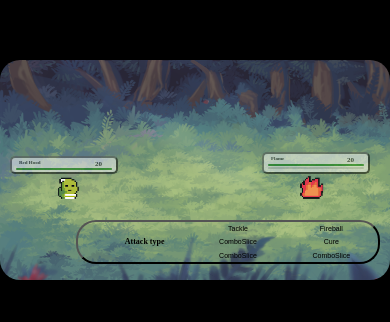
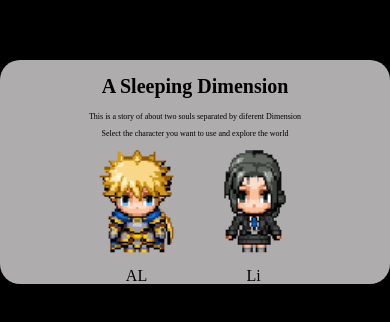
Before and after one commit to 4kiUta/RPG_Game_0.0, a plain HTML site: page index.html in a window 390 px wide. Shown: the part 250-572 px from the top of the page. Drawn offline with nearby package versions, Linux system fonts and the light colour scheme.

Commit message:
updated responsive firste intro sceen

```diff
--- a/src/index.js
+++ b/src/index.js
@@ -467,20 +467,20 @@ window.addEventListener("keyup", (event) => {
 
 
 
-// let clicked = false;
-// addEventListener("click", () => {
-//     if (!clicked) {
-//         document.querySelector('#playerSelection').style.display = 'block'
-//         startgame()
-//         animate()
-//         clicked = true;
+let clicked = false;
+addEventListener("click", () => {
+    if (!clicked) {
+        document.querySelector('#playerSelection').style.display = 'block'
+        startgame()
+        animate()
+        clicked = true;
 
-//     }
-// })
+    }
+})
 
-// document.querySelector('#playerSelection').style.display = 'block'
-// startgame()
-// animate()
+document.querySelector('#playerSelection').style.display = 'block'
+startgame()
+animate()
 
-initBattle()
-animateBattle()
+// initBattle()
+// animateBattle()
--- a/styles/style.css
+++ b/styles/style.css
@@ -317,6 +317,27 @@ label {
 
 @media (min-width: 350px) and (max-width: 750px) {
 
+    #mainTitle {
+        text-align: center;
+        font-size: 20px;
+        margin-top: 15px;
+        margin-bottom: 14px;
+    }
+
+    #prologueText p {
+        font-size: 8px;
+    }
+
+
+    #choosePlayer {
+        display: flex;
+        align-items: center;
+        justify-content: center;
+        height: 50%;
+        margin-top: 30px;
+    }
+
+
     #interfaceSelection {
         display: flex;
         flex-direction: row-reverse;
@@ -515,6 +536,6 @@ label {
         padding: 2px;
         border-radius: 5px;
         opacity: 0.5;
-        }
+    }
 
 }
```
